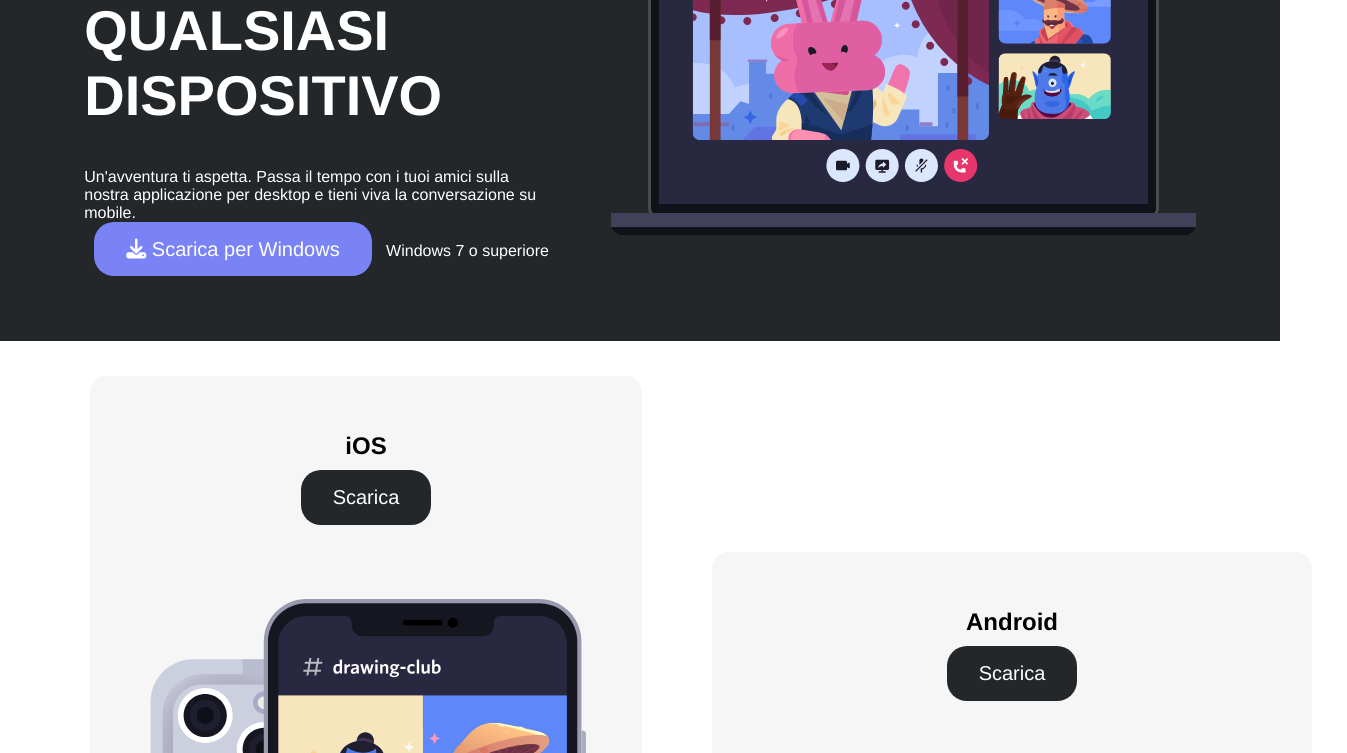
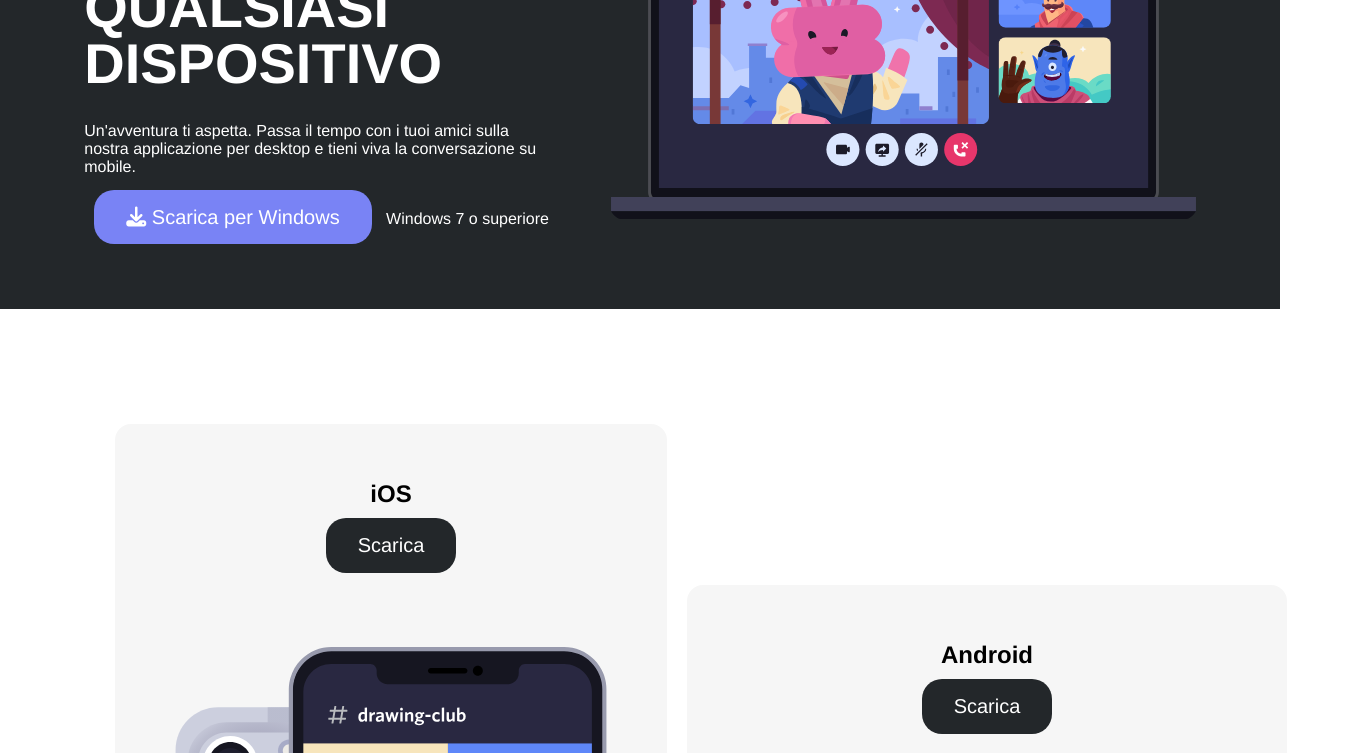
Before and after one commit to AngeloCalabro/htmlcss-discord, a plain HTML site: page pages/scarica.html in a window 1280 px wide. Shown: the part 340-1093 px from the top of the page, 1347 px wide, since content can reach past the window. Drawn offline with Linux system fonts and the light colour scheme.

Commit message:
correzione h1 e p

```diff
--- a/css/scarica-style.css
+++ b/css/scarica-style.css
@@ -88,11 +88,12 @@ nav a.btn {
 h1 {
     text-transform: uppercase;
     font-size: 56px;
+    line-height: 1;
 }
 
 .subtitle-h1 {
-    margin-top: 40px;
-    margin-bottom: 16px
+    margin-top: 30px;
+    margin-bottom: 30px;
 }
 
 .title-subtitle {
@@ -152,6 +153,7 @@ h1 {
 .flexbox-main {
     display: flex;
     justify-content: space-around;
+    margin: 105px;
 }
 
 .flexbox-card {
@@ -164,7 +166,7 @@ h1 {
     background-color: var(--grigio);
     height: 600px;
     padding: 56px;
-    margin: 35px;
+    margin: 10px;
 }
 
 .flexbox-card img {
--- a/pages/scarica.html
+++ b/pages/scarica.html
@@ -23,7 +23,7 @@
         <nav class="container flexbox-nav">
             <a href="../index.html"><img src="../img/logo.svg" alt="Logo"></a>
             <ul class="flexbox-nav">
-                <li><a href="#">Scarica</a></li>
+                <li><a href="../pages/scarica.html">Scarica</a></li>
                 <li><a href="#">Perch&eacute; Discord</a></li>
                 <li><a href="#">Nitro</a></li>
                 <li><a href="#">Sicurezza</a></li>
```
